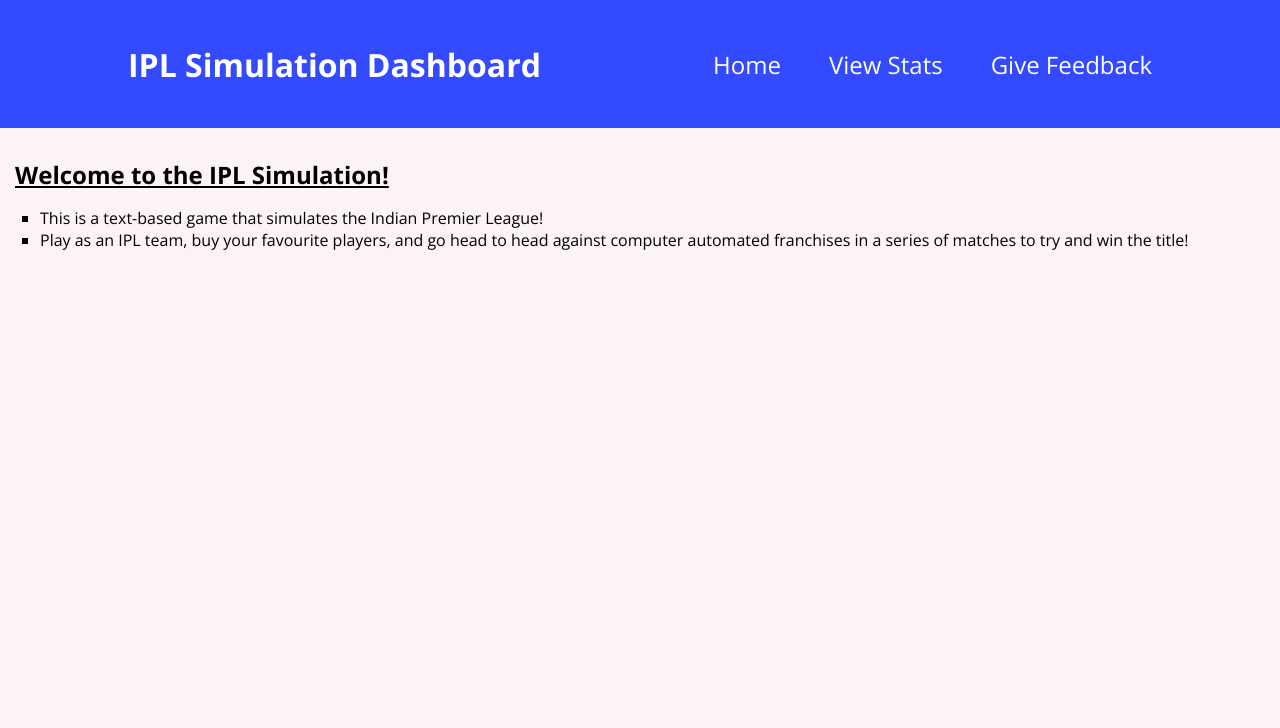
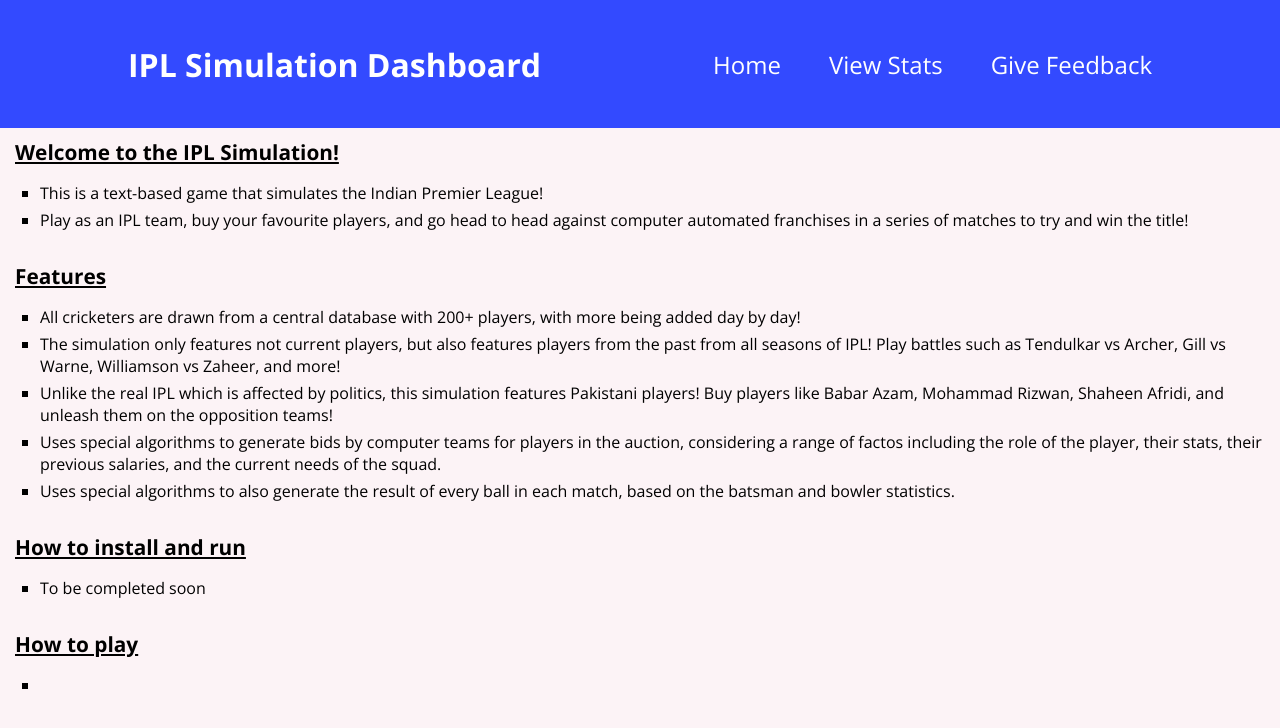
Before and after one commit to KW781/IPLSimulationDashboard, a React (Create React App) app: page / in a window 1280 px wide. Shown: the top 728 px of the page. Built offline with nearby package versions, Linux system fonts and the light colour scheme.

Commit message:
Updated sections in home page further

```diff
--- a/src/pages/FeedbackPage.js
+++ b/src/pages/FeedbackPage.js
@@ -1,6 +1,6 @@
 function FeedbackPage() {
   return (
-    <div>Feedback Page</div>
+    <div>Feedback Page - Still in development</div>
   );
 }
 
--- a/src/pages/HomePage.js
+++ b/src/pages/HomePage.js
@@ -18,7 +18,61 @@
           </li>
         </ul>
       </body>
+
+      <header className={classes.generalHeading}>
+      Features
+      </header>
+      <body>
+        <ul className={classes.ul}>
+          <li>
+          All cricketers are drawn from a central database with 200+ players,
+          with more being added day by day!
+          </li>
+          <li>
+          The simulation only features not current players, but also features
+          players from the past from all seasons of IPL! Play battles such as
+          Tendulkar vs Archer, Gill vs Warne, Williamson vs Zaheer, and more!
+          </li>
+          <li>
+          Unlike the real IPL which is affected by politics, this simulation
+          features Pakistani players! Buy players like Babar Azam, Mohammad
+          Rizwan, Shaheen Afridi, and unleash them on the opposition teams!
+          </li>
+          <li>
+          Uses special algorithms to generate bids by computer teams for players
+          in the auction, considering a range of factos including the role of
+          the player, their stats, their previous salaries, and the current
+          needs of the squad.
+          </li>
+          <li>
+          Uses special algorithms to also generate the result of every ball in
+          each match, based on the batsman and bowler statistics.
+          </li>
+        </ul>
+      </body>
+
+      <header className={classes.generalHeading}>
+      How to install and run
+      </header>
+      <body>
+        <ul className={classes.ul}>
+          <li>
+          To be completed soon
+          </li>
+        </ul>
+      </body>
+
+      <header className={classes.generalHeading}>
+      How to play
+      </header>
+      <body>
+        <ul className={classes.ul}>
+          <li>
+          </li>
+        </ul>
+      </body>
     </div>
+
   );
 }
 
--- a/src/pages/PageStylings.module.css
+++ b/src/pages/PageStylings.module.css
@@ -4,13 +4,17 @@
 }
 
 .generalHeading {
-  font-size: 1.5rem;
+  font-size: 1.3rem;
   font-weight: bold;
   text-decoration: underline;
-  padding-top: 30px;
+  padding-top: 10px;
   padding-left: 15px;
 }
 
 .ul {
   list-style-type: square;
 }
+
+.ul li {
+  padding-bottom: 5px;
+}
--- a/src/pages/StatsViewer.js
+++ b/src/pages/StatsViewer.js
@@ -1,6 +1,6 @@
 function StatsViewer() {
   return (
-    <div>StatsViewer</div>
+    <div>Stats Viewer - Still in development</div>
   );
 }
 
```
